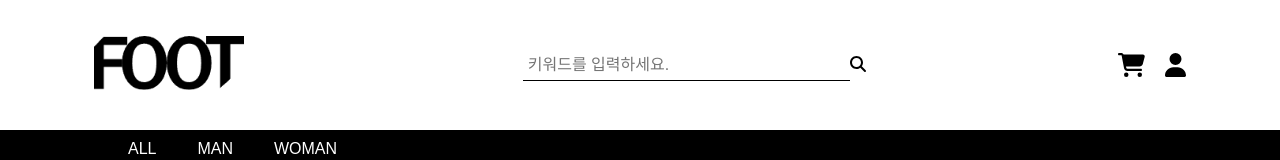
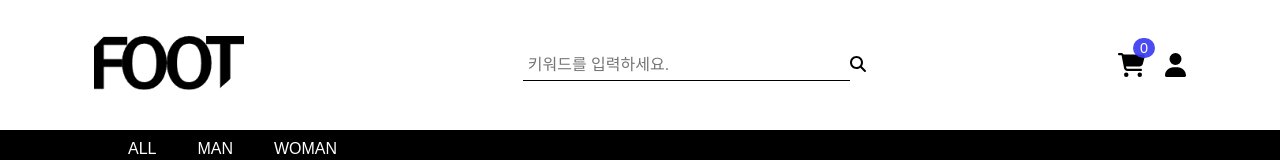
Before and after one commit to phs-developer/FOOT-market, a React (Create React App) app: page /all in a window 1280 px wide. Shown: the top 160 px of the page. Built offline with nearby package versions, Linux system fonts and the light colour scheme; a web font is replaced by a local one.

Commit message:
장바구니 갯수 구현

```diff
--- a/src/App.css
+++ b/src/App.css
@@ -74,6 +74,19 @@ button {
   color: black;
   margin-left: 20px;
   font-size: 1.5rem;
+}
+.user-info > a {
+  position: relative;
+}
+.user-info > a > p {
+  position: absolute;
+  top: -15px;
+  right: -10px;
+  color: white;
+  font-size: .9rem;
+  padding: 2px 7px;
+  background-color: rgba(59, 59, 241, 0.918);
+  border-radius: 50px;
 }
 .bar-icon {
   display: none;
--- a/src/App.js
+++ b/src/App.js
@@ -20,9 +20,13 @@ import {
   faFacebookSquare,
   faInstagram,
 } from "@fortawesome/free-brands-svg-icons";
+import { useRecoilValue } from "recoil";
+import { totalInCart } from "./modules/store/recoil";
 
 function App() {
   const [data, setData] = useState("");
+  const total = useRecoilValue(totalInCart);
+  console.log(total);
   useEffect(() => {
     (async function () {
       const response = await fetch("product.json");
@@ -75,6 +79,7 @@ function App() {
                 icon={faCartShopping}
                 role="cart"
               />
+              <p>{total}</p>
             </Link>
             <FontAwesomeIcon className="user" icon={faUser} role="user" />
             <FontAwesomeIcon
--- a/src/modules/category/ProdItem.js
+++ b/src/modules/category/ProdItem.js
@@ -13,9 +13,12 @@ export const ProdItem = ({ data }) => {
     } else return 0;
   });
 
-  function handleInCart(e) {
+  //담기 활성화->카트 넣기, 담기 비활성화->카트 빼기
+  function handleInCart(id, e) {
     e.target.classList.toggle("in-cart");
-    setCart((cart) => [...cart, e.target.id]);
+    cart.includes(id)
+      ? setCart(cart.filter((cart) => cart !== id))
+      : setCart((cart) => [...cart, e.target.id]);
   }
 
   return data.map((e) => {
@@ -26,7 +29,9 @@ export const ProdItem = ({ data }) => {
         <span>{e.name}</span>
         <span>{Number(e.price).toLocaleString()}원</span>
         <button
-          onClick={handleInCart}
+          onClick={(target) => {
+            handleInCart(e.id, target);
+          }}
           id={e.id}
           className={cart.includes(e.id) ? "in-cart" : ""}
         >
--- a/src/modules/store/recoil.js
+++ b/src/modules/store/recoil.js
@@ -1,6 +1,16 @@
-import { atom } from "recoil";
+import { atom, selector } from "recoil";
 
+//장바구니에 담긴 id 모음
 export const inCart = atom({
   key: "inCart",
   default: [],
 });
+
+// 장바구니 갯수
+export const totalInCart = selector({
+  key: "totalInCart",
+  get: ({ get }) => {
+    const prod = get(inCart).length;
+    return prod;
+  },
+});
```
